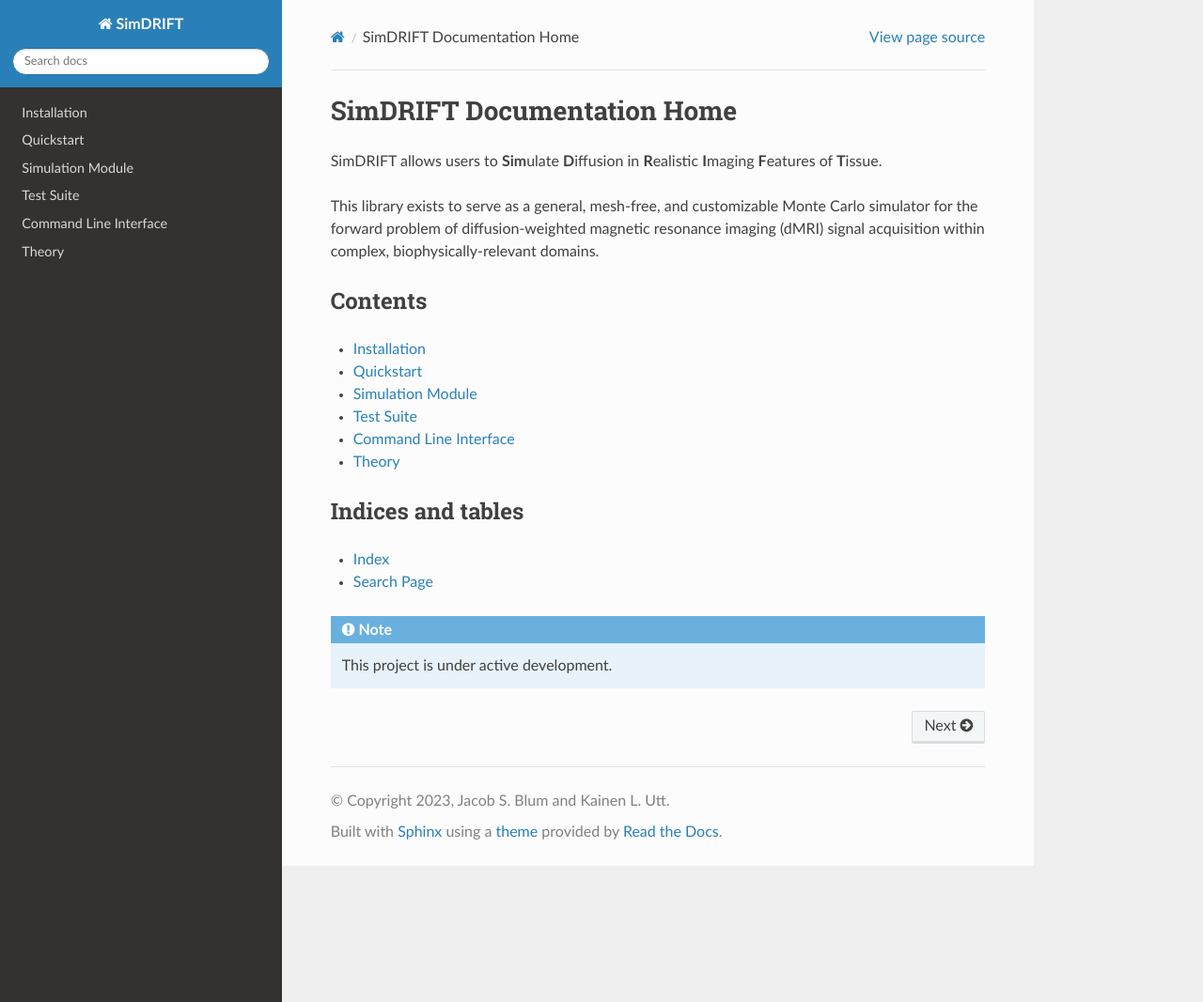
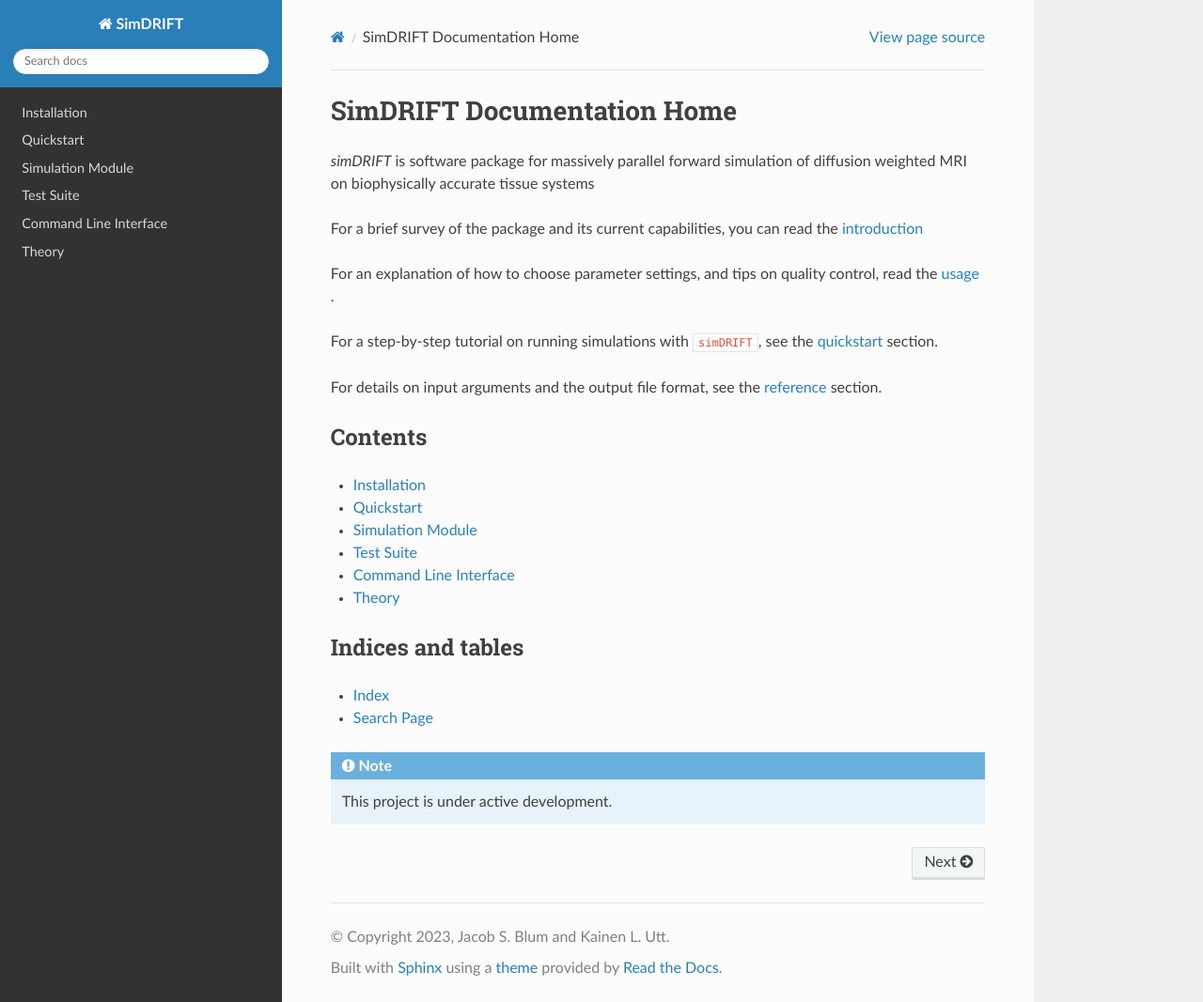
Before and after one commit to jacobblum/simDRIFT, a Sphinx documentation site: the page built from docs/source/index.rst, in a window 1280 px wide and 1067 px high. Shown: the whole window at 94% size. Built offline with Sphinx 7.4.7 and the Read the Docs theme 2.0.0, drawn with Linux system fonts in a browser that asks for light colours.

Commit message:
Update index.rst
new index

```diff
--- a/docs/source/index.rst
+++ b/docs/source/index.rst
@@ -7,9 +7,19 @@
 SimDRIFT Documentation Home
 **************************************
 
-SimDRIFT allows users to **Sim**\ ulate **D**\ iffusion in **R**\ ealistic **I**\ maging **F**\ eatures of **T**\ issue.
+*simDRIFT* is software package for massively parallel forward simulation of diffusion weighted MRI on biophysically accurate tissue systems
 
-This library exists to serve as a general, mesh-free, and customizable Monte Carlo simulator for the forward problem of diffusion-weighted magnetic resonance imaging (dMRI) signal acquisition within complex, biophysically-relevant domains.
+For a brief survey of the package and its current capabilities, you can read
+the `introduction <https://numba.pydata.org/numba-doc/latest/user/installing.html>`_
+
+For an explanation of how to choose parameter settings, and
+tips on quality control, read the `usage <https://numba.pydata.org/numba-doc/latest/user/installing.html>`_ .
+
+For a step-by-step tutorial on running simulations with ``simDRIFT``, see the
+`quickstart <https://numba.pydata.org/numba-doc/latest/user/installing.html>`_  section.
+
+For details on input arguments and the output file format,
+see the `reference <https://numba.pydata.org/numba-doc/latest/user/installing.html>`_  section.
 
 Contents
 ----------------------
```
